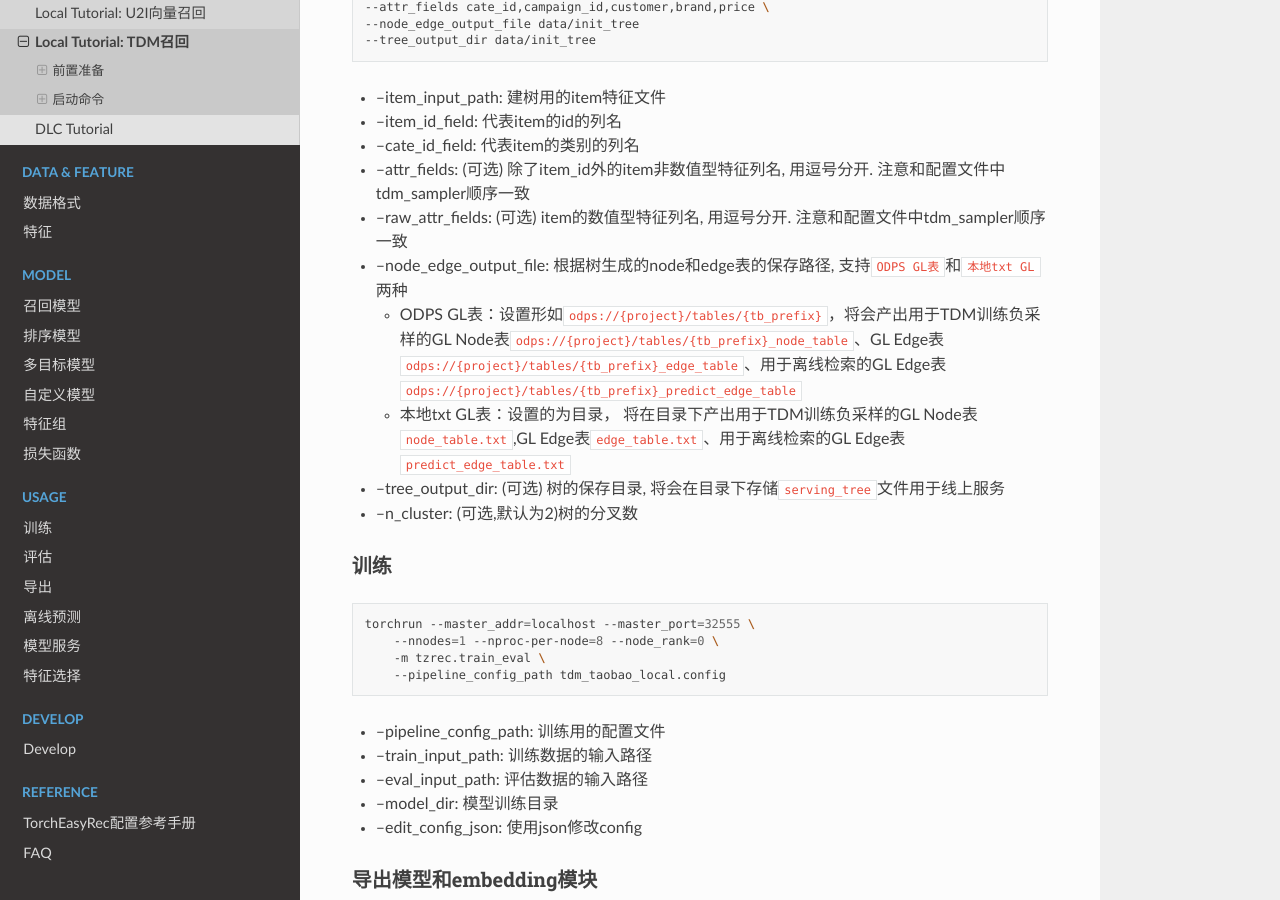
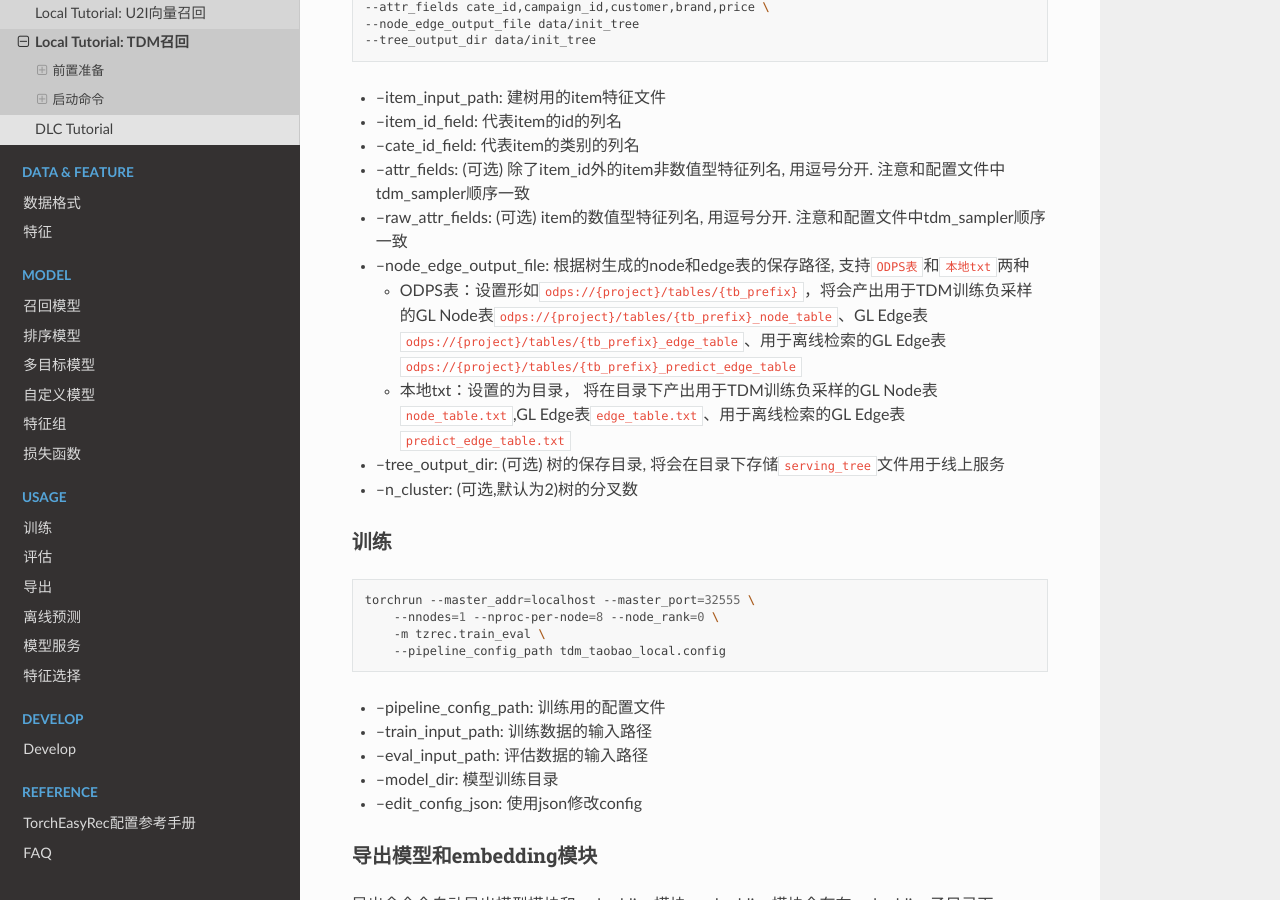
Before and after one commit to alibaba/TorchEasyRec, a Sphinx documentation site: the page built from docs/source/quick_start/local_tutorial_tdm.md, in a window 1280 px wide and 900 px high, scrolled down 1073 px. Built offline with Sphinx 7.4.7 and the Read the Docs theme 3.1.0, drawn with Linux system fonts in a browser that asks for light colours; pages that are not in the unit, such as notebooks, are missing from menus.

Commit message:
remove gl doc

```diff
--- a/docs/source/quick_start/local_tutorial_tdm.md
+++ b/docs/source/quick_start/local_tutorial_tdm.md
@@ -51,9 +51,9 @@ python -m tzrec.tools.tdm.init_tree \
 - --cate_id_field: 代表item的类别的列名
 - --attr_fields: (可选) 除了item_id外的item非数值型特征列名, 用逗号分开. 注意和配置文件中tdm_sampler顺序一致
 - --raw_attr_fields: (可选) item的数值型特征列名, 用逗号分开. 注意和配置文件中tdm_sampler顺序一致
-- --node_edge_output_file: 根据树生成的node和edge表的保存路径, 支持`ODPS GL表`和`本地txt GL`两种
-  - ODPS GL表：设置形如`odps://{project}/tables/{tb_prefix}`，将会产出用于TDM训练负采样的GL Node表`odps://{project}/tables/{tb_prefix}_node_table`、GL Edge表`odps://{project}/tables/{tb_prefix}_edge_table`、用于离线检索的GL Edge表`odps://{project}/tables/{tb_prefix}_predict_edge_table`
-  - 本地txt GL表：设置的为目录， 将在目录下产出用于TDM训练负采样的GL Node表`node_table.txt`,GL Edge表`edge_table.txt`、用于离线检索的GL Edge表`predict_edge_table.txt`
+- --node_edge_output_file: 根据树生成的node和edge表的保存路径, 支持`ODPS表`和`本地txt`两种
+  - ODPS表：设置形如`odps://{project}/tables/{tb_prefix}`，将会产出用于TDM训练负采样的GL Node表`odps://{project}/tables/{tb_prefix}_node_table`、GL Edge表`odps://{project}/tables/{tb_prefix}_edge_table`、用于离线检索的GL Edge表`odps://{project}/tables/{tb_prefix}_predict_edge_table`
+  - 本地txt：设置的为目录， 将在目录下产出用于TDM训练负采样的GL Node表`node_table.txt`,GL Edge表`edge_table.txt`、用于离线检索的GL Edge表`predict_edge_table.txt`
 - --tree_output_dir: (可选) 树的保存目录, 将会在目录下存储`serving_tree`文件用于线上服务
 - --n_cluster: (可选,默认为2)树的分叉数
 
@@ -127,7 +127,7 @@ OMP_NUM_THREADS=4 python tzrec/tools/tdm/cluster_tree.py \
 - --embedding_field: 代表item embedding的列名
 - --attr_fields: (可选) 除了item_id外的item非数值型特征列名, 用逗号分开. 注意和配置文件中tdm_sampler顺序一致
 - --raw_attr_fields: (可选) item的数值型特征列名, 用逗号分开. 注意和配置文件中tdm_sampler顺序一致
-- --node_edge_output_file: 根据树生成的node和edge表的保存路径, 支持`ODPS GL表`和`本地txt GL`两种，同初始树
+- --node_edge_output_file: 根据树生成的node和edge表的保存路径, 支持`ODPS表`和`本地txt`两种，同初始树
 - --tree_output_dir: (可选) 树的保存目录, 将会在目录下存储`serving_tree`文件用于线上服务
 - --n_cluster: (可选,默认为2)树的分叉数
 - --parllel: (可选，默认为16)聚类时CPU并行数
```
